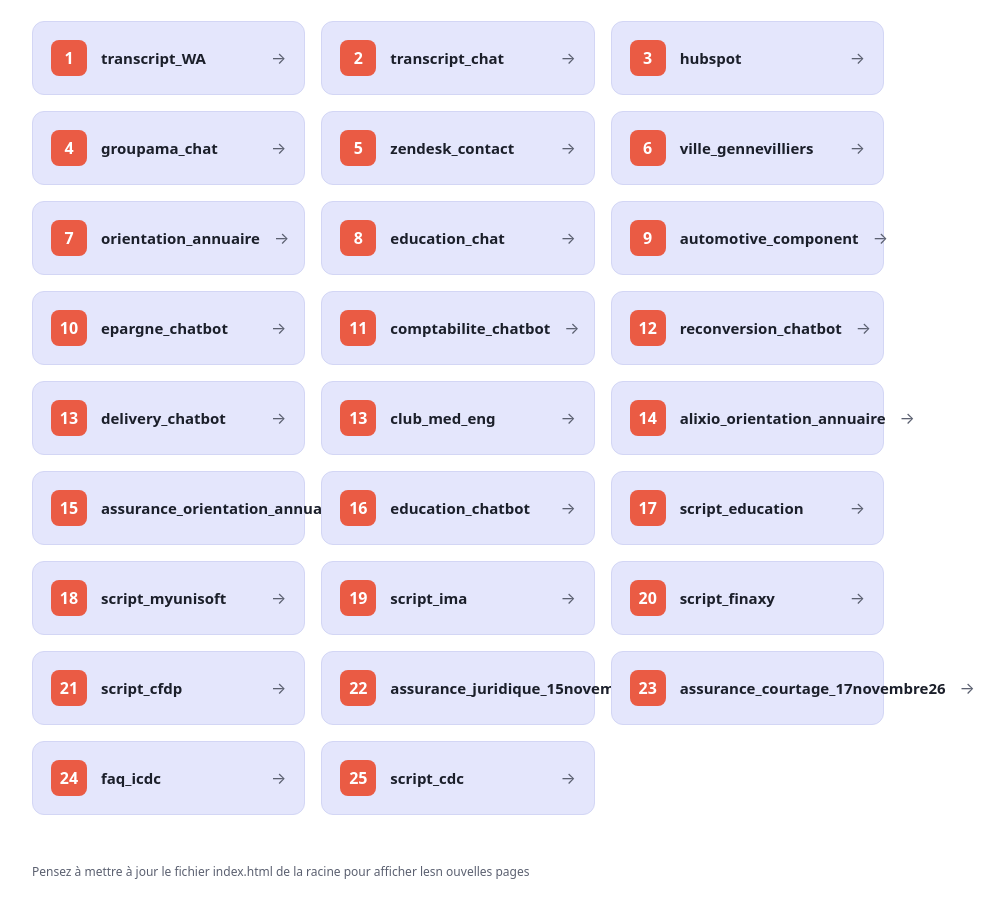
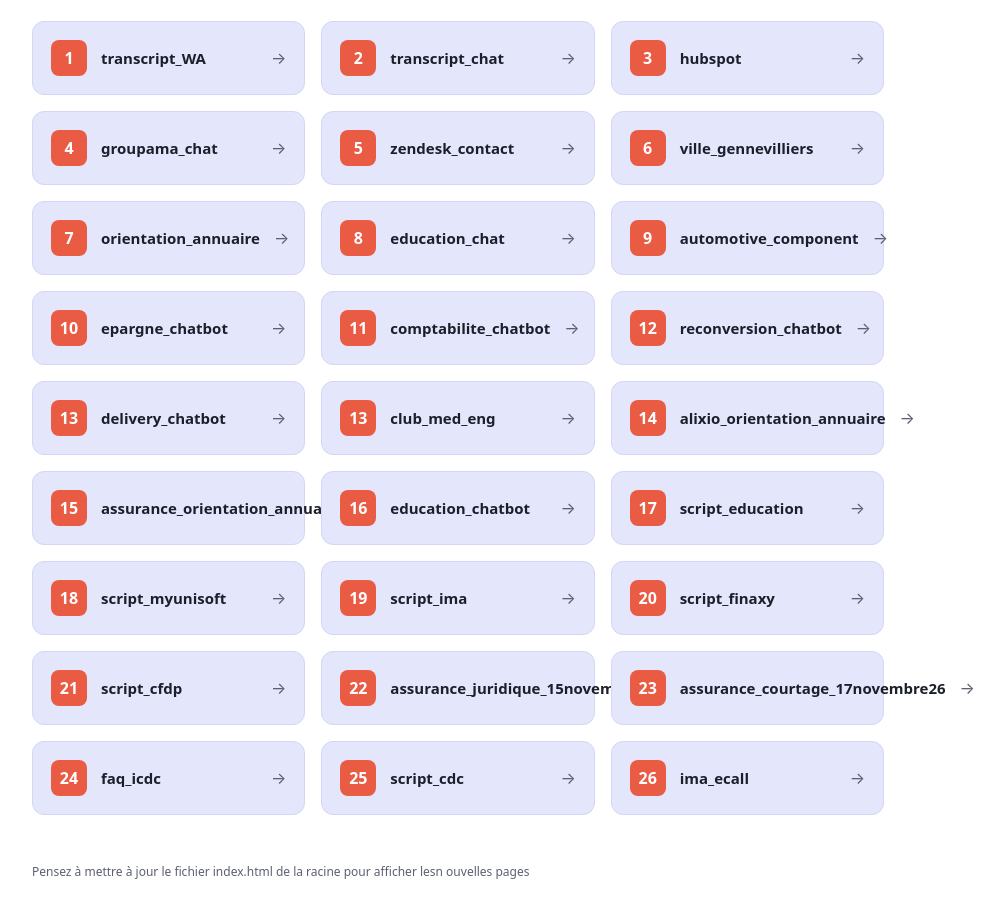
Before and after one commit to diabolocom-presales/demos, a plain HTML site: page index.html in a window 1280 px wide. Shown: the part 160-1064 px from the top of the page, without its empty margins (182-1186 px from the left). Drawn offline with Linux system fonts and the light colour scheme.

Commit message:
Renommage ima_script en ima_ecall et ajout à la page d'accueil
Co-Authored-By: Claude Opus 5.5 <noreply@anthropic.com>
Claude-Session: https://claude.ai/code/session_018zjjxBYXK1WkR6N2h9mRSa

```diff
--- a/index.html
+++ b/index.html
@@ -169,6 +169,11 @@
         <span class="label">script_cdc</span>
         <span class="arrow">&rarr;</span>
       </a>
+      <a class="card" href="./ima_ecall/">
+        <span class="num">26</span>
+        <span class="label">ima_ecall</span>
+        <span class="arrow">&rarr;</span>
+      </a>
   </div>
 </main>
 <footer>Pensez à mettre à jour le fichier index.html de la racine pour afficher lesn ouvelles pages</footer>
```
Also changed, not shown: ima_ecall/ecall.json (renamed from ima_script/ecall.json), ima_ecall/index.html (renamed from ima_script/index.html).
